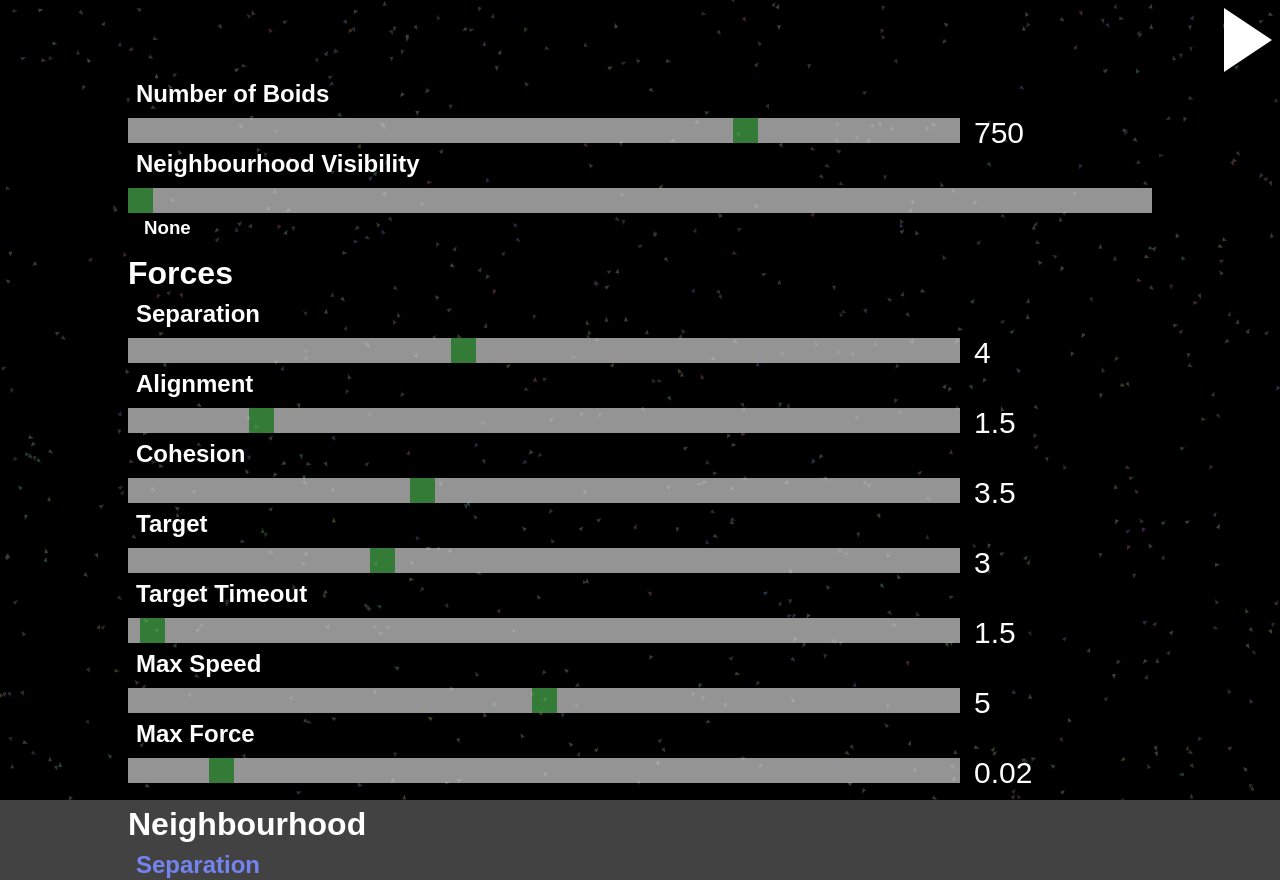
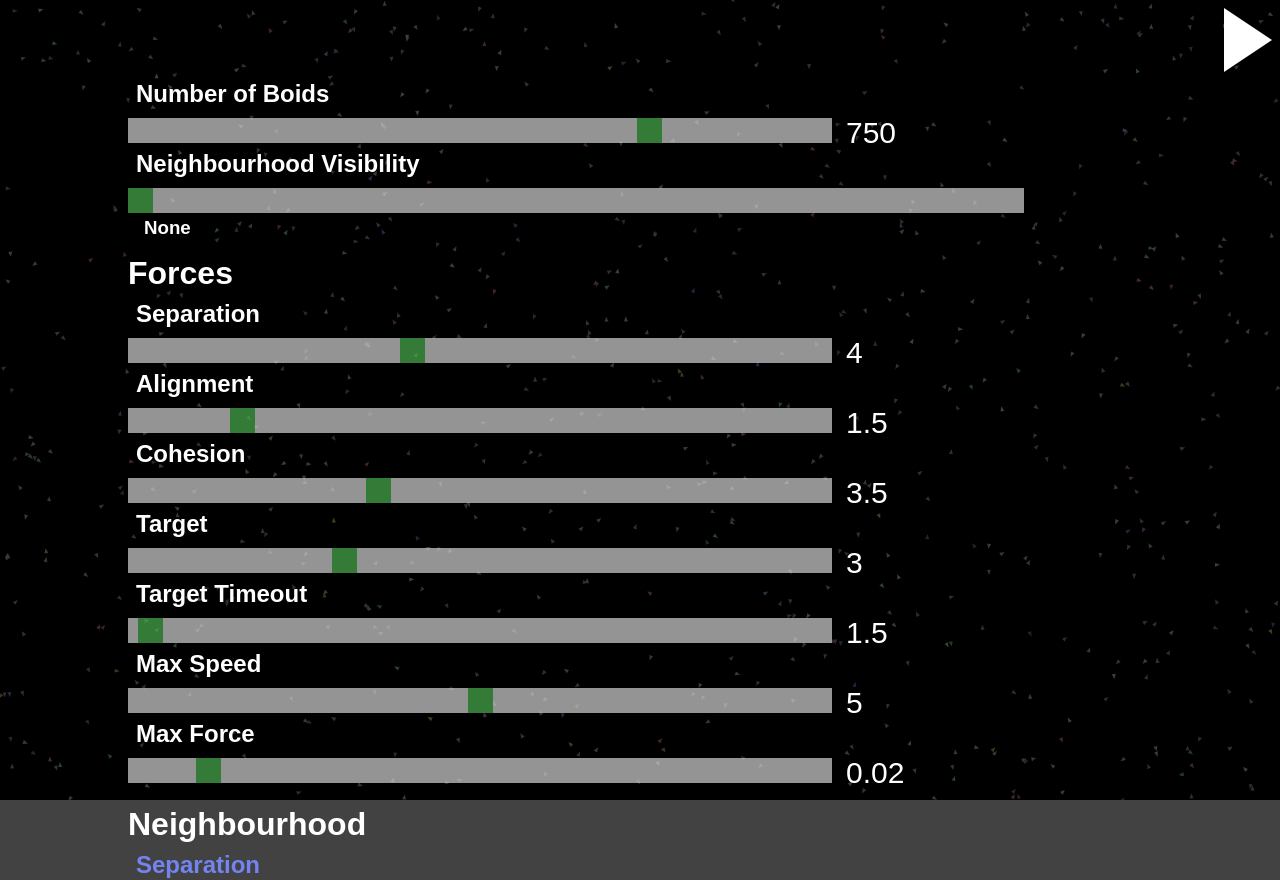
Before and after one commit to revilon99/revilon99.github.io, a plain HTML site: page boids/index.html in a window 1280 px wide. Both pictures are taken after a click on the element 1244 px from the left and 40 px from the top of the page. Shown: the top 880 px of the page. Drawn offline with Linux system fonts and the light colour scheme; animation ran at ten frames a second.

Commit message:
Update styles.css

```diff
--- a/boids/styles.css
+++ b/boids/styles.css
@@ -21,7 +21,7 @@ div#darken{
   position: absolute;
   display: inline-block;
   left: 0px;
-  right: 0px;
+  top: 0px;
   width: 100%;
   height: 100vh;
   background-color: #000000bd;
@@ -81,7 +81,7 @@ canvas#neighbourhood{
 .slider {
   display: inline-block;
   -webkit-appearance: none;
-  width: 65vw;
+  width: 55vw;
   margin: 10px 10px 0 0;
   height: 25px;
   background: #d3d3d3;
@@ -112,5 +112,5 @@ canvas#neighbourhood{
 }
 
 .slider#vis{
-  width: 80vw;
+  width: 70vw;
 }
```
